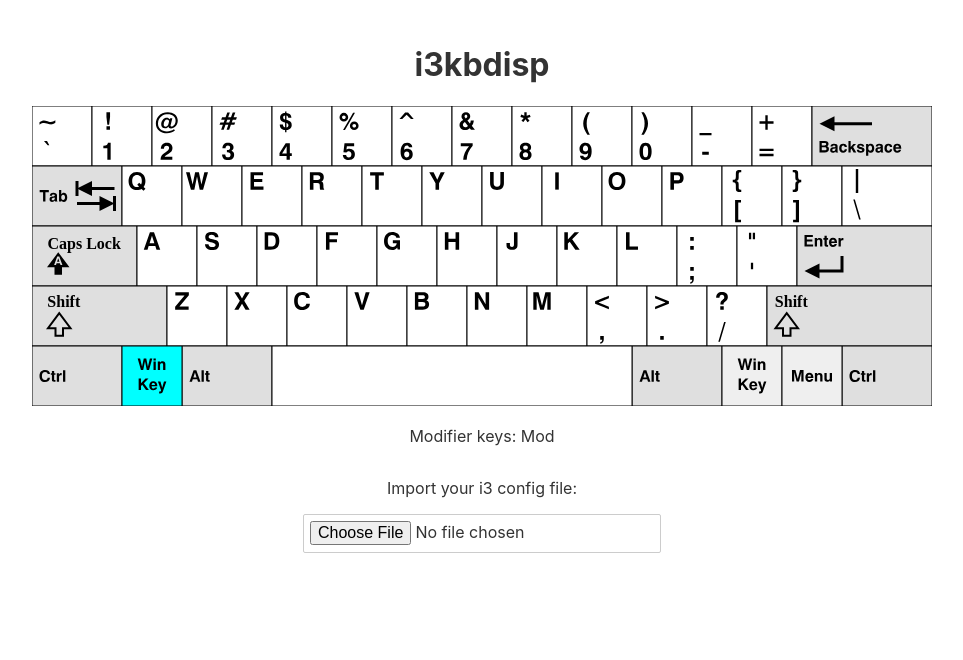
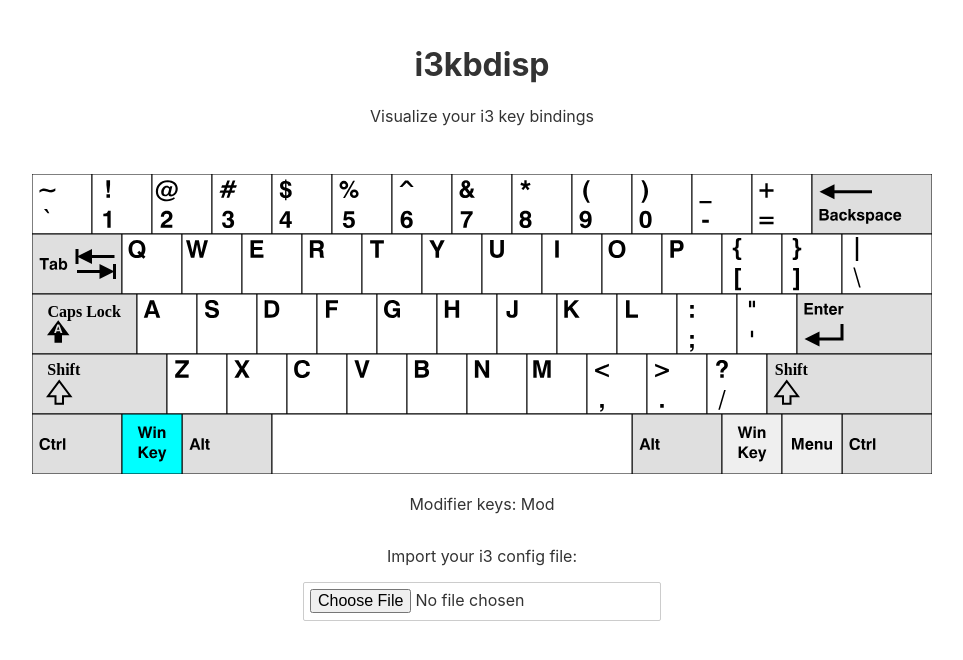
Before and after one commit to TrAyZeN/i3kbdisp, a Svelte app: page / in a window 1280 px wide. Shown: the top 660 px of the page, without its empty margins (158-1121 px from the left). Built offline with nearby package versions, Linux system fonts and the light colour scheme.

Commit message:
feat: Add description

```diff
--- a/src/App.svelte
+++ b/src/App.svelte
@@ -31,10 +31,15 @@
 </script>
 
 <main>
-    <h1>i3kbdisp</h1>
+    <div class="header">
+        <h1>i3kbdisp</h1>
+        <p>Visualize your i3 key bindings</p>
+    </div>
 
-    <Keyboard {keymap} on:message={handleMessage} />
-    <p>Modifier keys: Mod {modifierPressed}</p>
+    <div>
+        <Keyboard {keymap} on:message={handleMessage} />
+        <p>Modifier keys: Mod {modifierPressed}</p>
+    </div>
 
     <div>
         <p>Import your i3 config file:<p>
@@ -58,4 +63,8 @@
     input {
         max-width: 400px;
     }
+
+    .header {
+        margin-bottom: 2em;
+    }
 </style>
```
Also changed, not shown: 1 other file (tests, documents, lock files or other folders).
